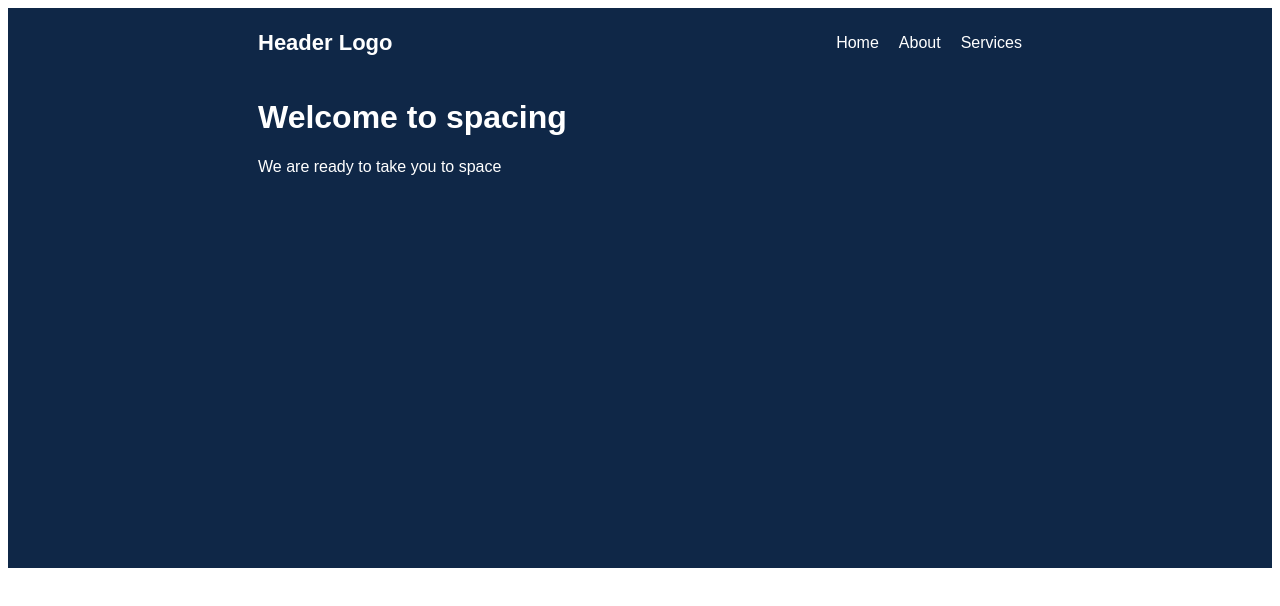
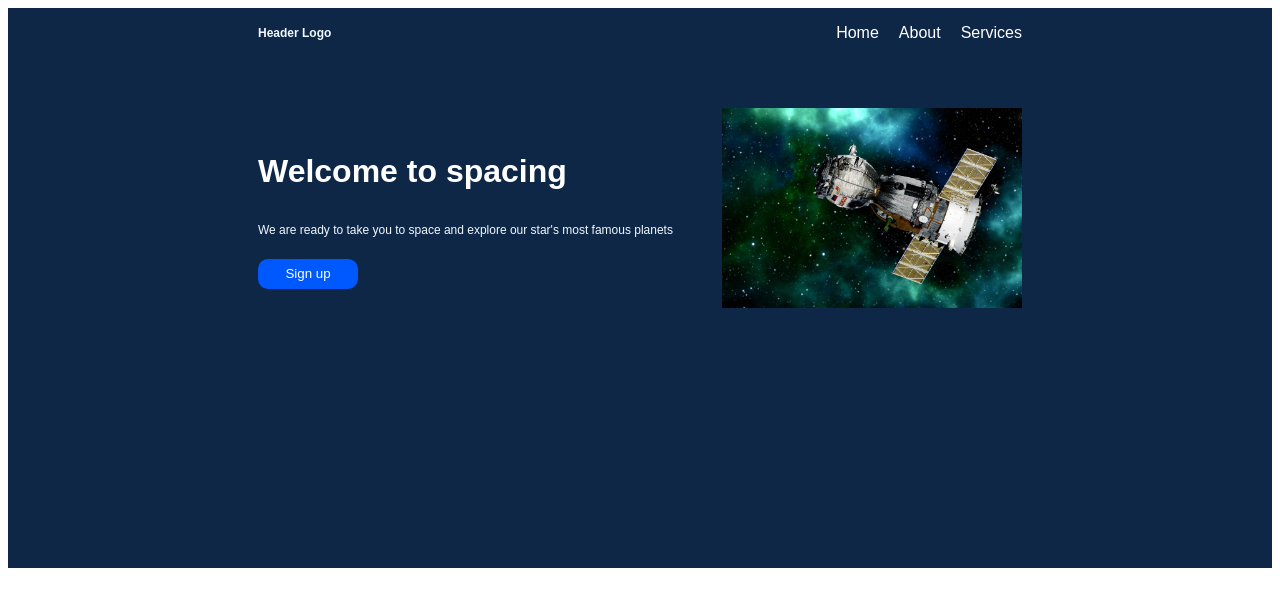
Before and after one commit to ALMv1/landing-page, a plain HTML site: page index.html in a window 1280 px wide. Drawn offline with Linux system fonts and the light colour scheme.

Commit message:
fix hero

```diff
--- a/index.html
+++ b/index.html
@@ -22,13 +22,17 @@
         </div>
         <div class="hero-content">
             <div class="hero-text">
-                <div class="hero-title">
-                    <h1>Welcome to spacing</h1>
-                </div>
-                <div class="hero-description">
-                    <p>We are ready to take you to space</p>
+                    <div class="hero-title">
+                        <h1>Welcome to spacing</h1>
+                    </div>
+                    <div class="hero-description">
+                        <p>We are ready to take you to space and explore our star's most famous planets</p>
+                        <button>Sign up</button>
+                    </div>
             </div>
-            <div class="hero-image"></div>
+            <div class="hero-image-container">
+                <img class="hero-image" src="images/satellite-2771080_1920.jpg" alt="Satellite Image">
+            </div>
         </div>
     </div>
 
--- a/styles.css
+++ b/styles.css
@@ -9,6 +9,29 @@ body {
     display: flex;
     flex-direction: column;
     padding: 0 250px;
+    gap: 50px;
+}
+
+.hero-text {
+    display: flex;
+    flex-direction: column;
+}
+
+.hero-description {
+    display: flex;
+    flex-direction: column;
+    gap: 10px;
+}
+
+.hero-image {
+    width: 300px;
+    height: 200px;
+}
+
+.hero-content {
+    display: flex;
+    justify-content: space-between;
+    align-items: center;
 }
 
 .header {
@@ -18,12 +41,17 @@ body {
 }
 
 .logo {
-    font-size: 22px;
+    font-size: 24px;
     font-weight: 700;
 }
 
 .navbar {
     display: flex;
+}
+
+p {
+    font-size: 12px;
+    color: aliceblue;
 }
 
 ul {
@@ -36,3 +64,13 @@ a {
     text-decoration: none;
     color: white;
 }
+
+button {
+    background-color: rgb(0, 89, 255);
+    width: 100px;
+    height: 30px;
+    border-style: none;
+    border-radius: 10px;
+    color: white;
+
+}
```
Also changed, not shown: images/satellite-2771080_1920.jpg (added).
